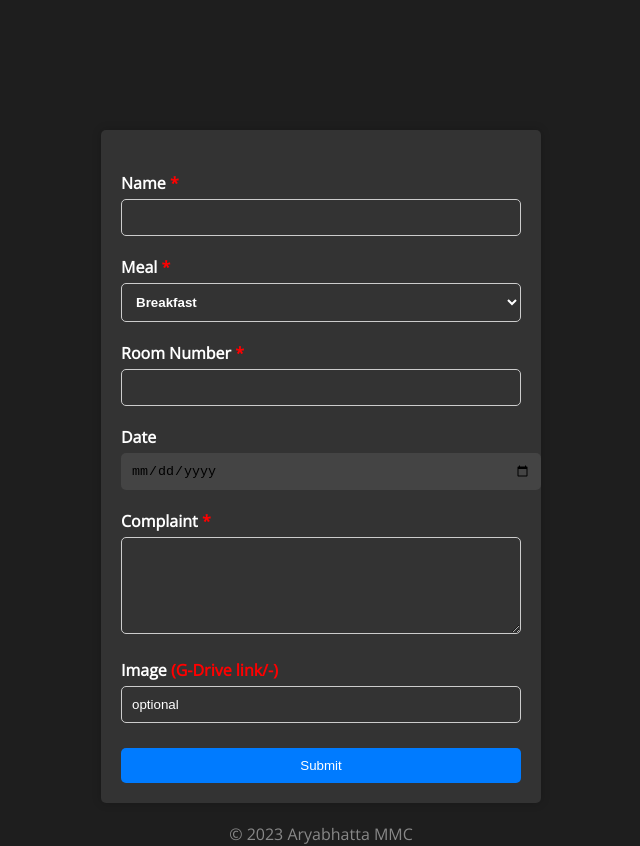
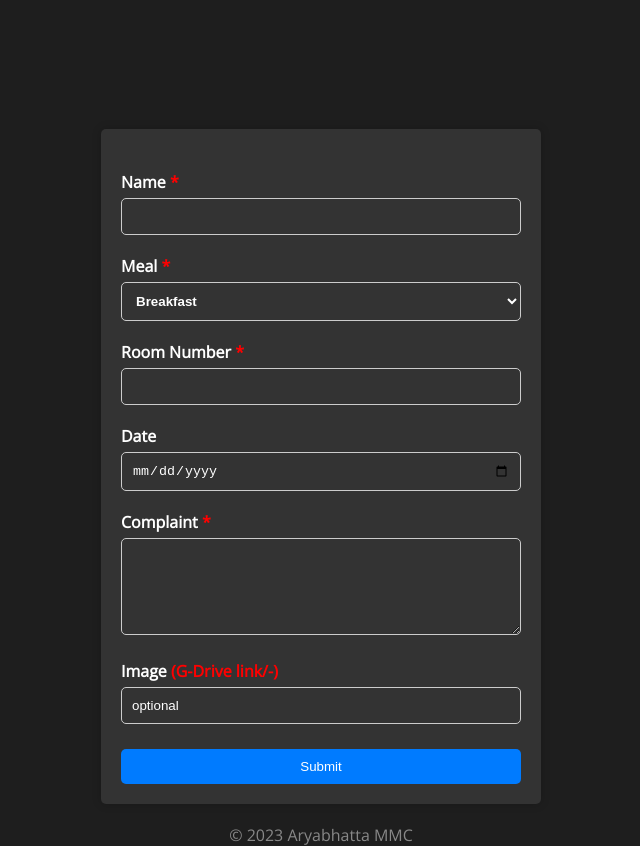
Before and after one commit to aryabhattammc2023/aryabhatta2023, a plain HTML site: page index.html in a window 1280 px wide. Shown: the part 28-874 px from the top of the page, without its empty margins (319-959 px from the left). Drawn offline with nearby package versions, Linux system fonts and the light colour scheme.

Commit message:
Changed style.css
Made sure that dates in box theme matches with the website

```diff
--- a/styles.css
+++ b/styles.css
@@ -69,9 +69,19 @@ button {
 input[type="text"],
 input[type="meal"],
 input[type="room"],
-input[type="file"],
+input[type="file"] {
+    color: #000;
+}
+
 input[type="date"] {
-    color: #000;
+    width: 100%;
+    padding: 10px;
+    margin-top: 5px;
+    border: 1px solid #ccc;
+    border-radius: 5px;
+    background-color: #333; /* Match the overall website theme */
+    color: #fff; /* Text color */
+    box-sizing: border-box; /* Include padding and border in width calculation */
 }
 
 button {
```
